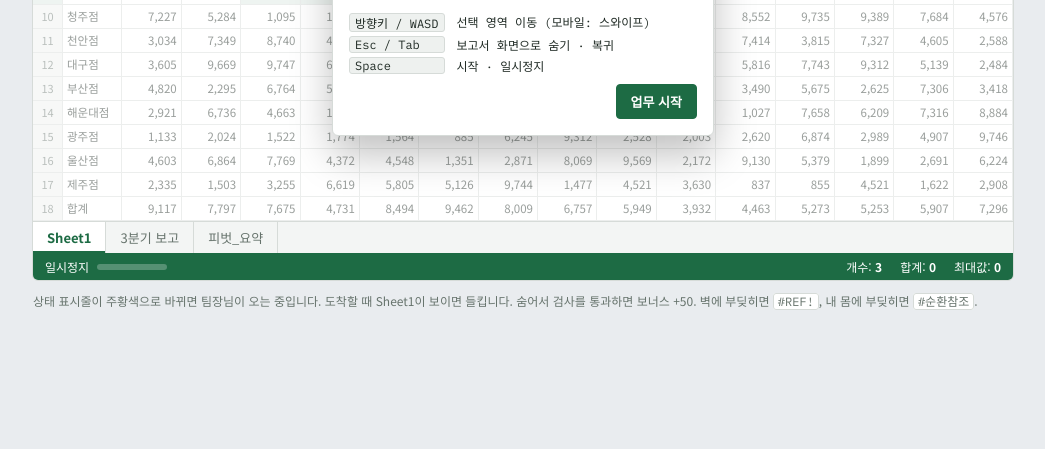
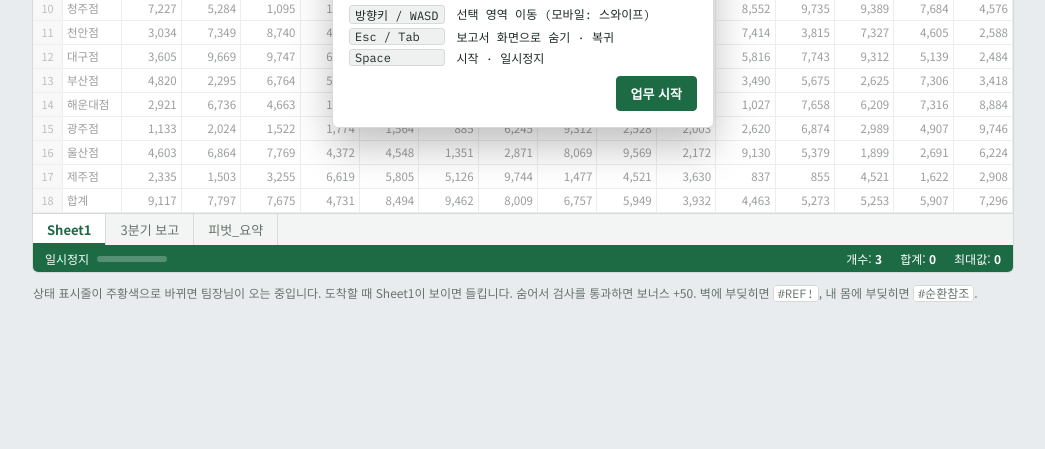
Before and after one commit to yongjujun/minjae-work, a plain HTML site: page index.html in a window 1280 px wide. Shown: the part 359-808 px from the top of the page, without its empty margins (117-1162 px from the left). Drawn offline with Linux system fonts and the light colour scheme.

Commit message:
단독 페이지용 기본 스타일 추가
Co-Authored-By: Claude Opus 5.5 <noreply@anthropic.com>
Claude-Session: https://claude.ai/code/session_011i2nxnWtFk6ZYmYcw5B4uh

```diff
--- a/index.html
+++ b/index.html
@@ -7,6 +7,7 @@
 <meta name="claude:viewport-fit-sides" content="cover">
 <link rel="stylesheet" href="https://fonts.googleapis.com/css2?family=Noto+Sans+KR:wght@400;500;700&family=IBM+Plex+Mono:wght@400;600&display=swap">
 <style>
+html,body{margin:0}[hidden]{display:none!important}
 /* Layout: a spreadsheet window. The snake is drawn as a "selected range"; food is a conditionally formatted cell. */
 :root{
   --bg:#e9ecef; --sheet:#ffffff; --chrome:#f3f5f4; --line:#d6dbd8; --head:#eef1ef;
```
